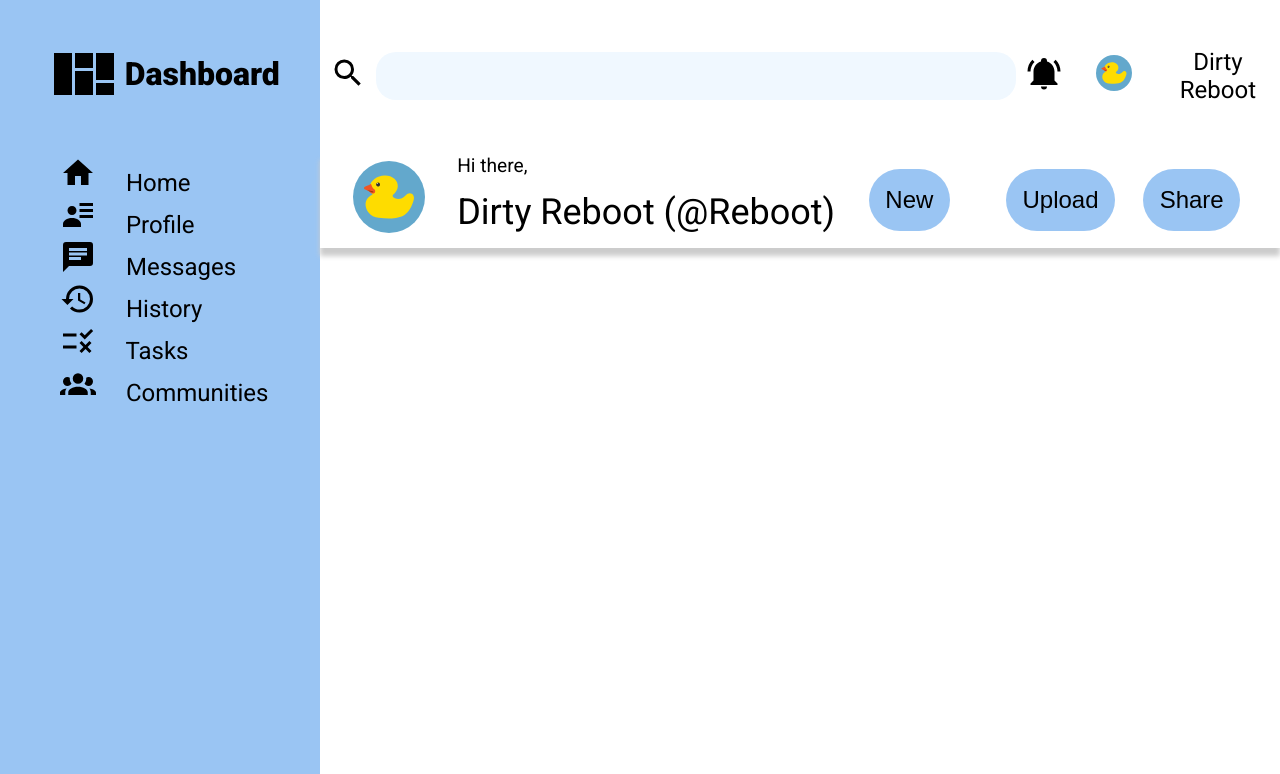
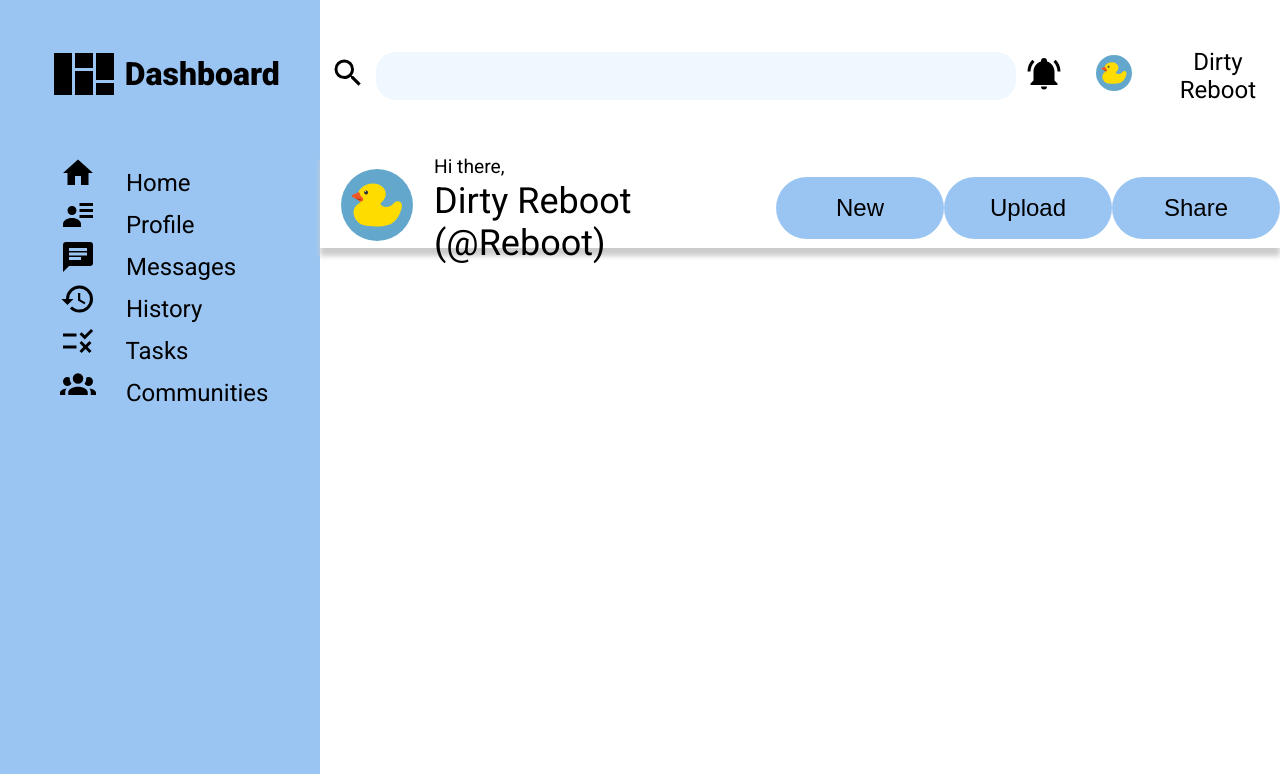
Before and after one commit to IsaacWild/admin_dashboard, a plain HTML site: page index.html in a window 1280 px wide. Shown: the top 774 px of the page. Drawn offline with Linux system fonts and the light colour scheme.

Commit message:
small size edit

```diff
--- a/style.css
+++ b/style.css
@@ -166,6 +166,7 @@ input[type=search]:focus{
     font-size: 1rem;
     padding: 0.7rem;
     justify-items: center;
+    width: 7em
 }
 .btnNew{
     grid-area: 1/2/2/3;
```
